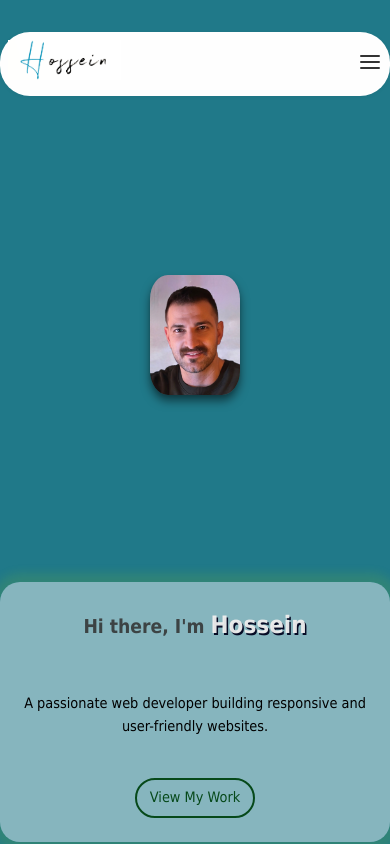
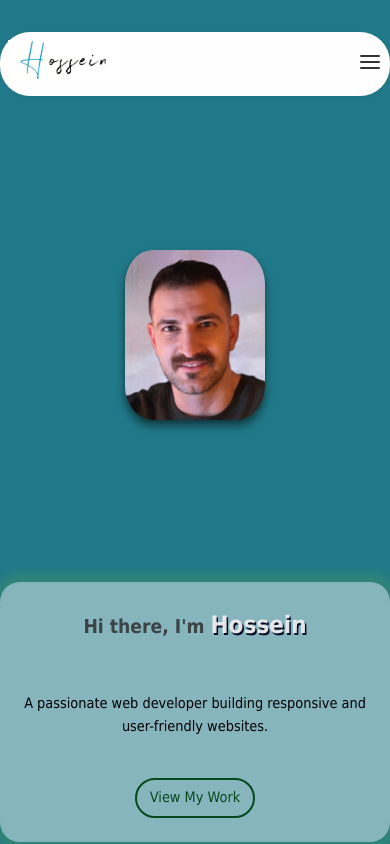
Before and after one commit to Hossein-Kelisa/Hossein-Kelisa-Portfolio, a React (Vite) app: page / in a window 390 px wide. Shown: the top 844 px of the page. Built offline with nearby package versions, Linux system fonts and the light colour scheme.

Commit message:
update it

```diff
--- a/src/components/Image.css
+++ b/src/components/Image.css
@@ -22,14 +22,14 @@
 
 @media (max-width: 768px) {
     .my-image {
-        width: 160px;
-        height: 220px;
+        width: 200px;
+        height: 260px;
     }
 }
 
 @media (max-width: 480px) {
     .my-image{
-        width: 90px;
-        height: 120px;
+        width: 140px;
+        height: 170px;
     }
 }
```
